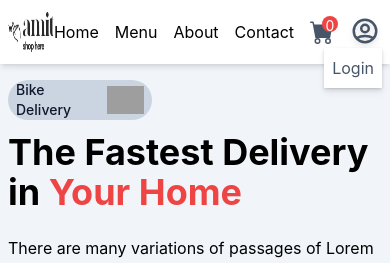
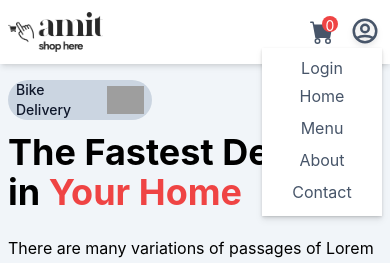
Before and after one commit to aliihaiderr/fresh-bite-food-store, a React (Create React App) app in the folder frontend-online-food-store/: page / in a window 390 px wide. Both pictures are taken after a click on the element 366 px from the left and 32 px from the top of the page. Shown: the top 263 px of the page. Built offline with nearby package versions, Linux system fonts and the light colour scheme; no server answers; grey boxes are pictures that could not be loaded.

Commit message:
make responsive navbar for mobile

```diff
--- a/frontend-online-food-store/src/component/Header.js
+++ b/frontend-online-food-store/src/component/Header.js
@@ -36,7 +36,7 @@ const Header = () => {
         </Link>
 
         <div className="flex items-center gap-4 md:gap-7 ">
-          <nav className="flex gap-4 md:gap-6 text-base md:text-lg">
+          <nav className="gap-4 md:gap-6 text-base md:text-lg hidden md:flex">
             <Link to={""}>Home</Link>
             <Link to={"menu"}>Menu</Link>
             <Link to={"about"}>About</Link>
@@ -54,13 +54,22 @@ const Header = () => {
                 userData.image ? <img src={userData.image} alt="userimg" className="h-full w-full" /> : <HiOutlineUserCircle />}
             </div>
             {showMenu && (
-              <div className="flex flex-col absolute right-2 bg-white py-2 shadow drop-shadow-md">
+              <div className="flex flex-col absolute right-2 bg-white py-2 shadow drop-shadow-md min-w-[120px] text-center">
                 {
                     userData.email === process.env.REACT_APP_ADMIN_EMAIL && <Link to={'newproduct'}  className="whitespace-nowrap cursor-pointer px-2">New Product</Link>
                 }
                 {
-                    userData.image ? <p className="cursor-pointer text-white px-2 bg-red-500" onClick={handleLogout}> logout ({userData.firstName}) </p> : <Link to={'login'} className="whitespace-nowrap cursor-pointer px-2">Login</Link>
-                }
+                    userData.image ? <p className="cursor-pointer text-white px-2 bg-red-500" onClick={handleLogout}> logout ({userData.firstName}) </p> : (<Link to={'login'} className="whitespace-nowrap cursor-pointer px-2">Login</Link>
+                )}
+                  <nav className="text-base md:text-lg flex flex-col md:hidden">
+                    <Link to={""} className="px-2 py-1">Home</Link>
+                    <Link to={"menu"} className="px-2 py-1">Menu</Link>
+                    <Link to={"about"} className="px-2 py-1">About</Link>
+                    <Link to={"contact"} className="px-2 py-1">Contact</Link>
+                  </nav>
+
+
+
               </div>
             )}
           </div>
```
